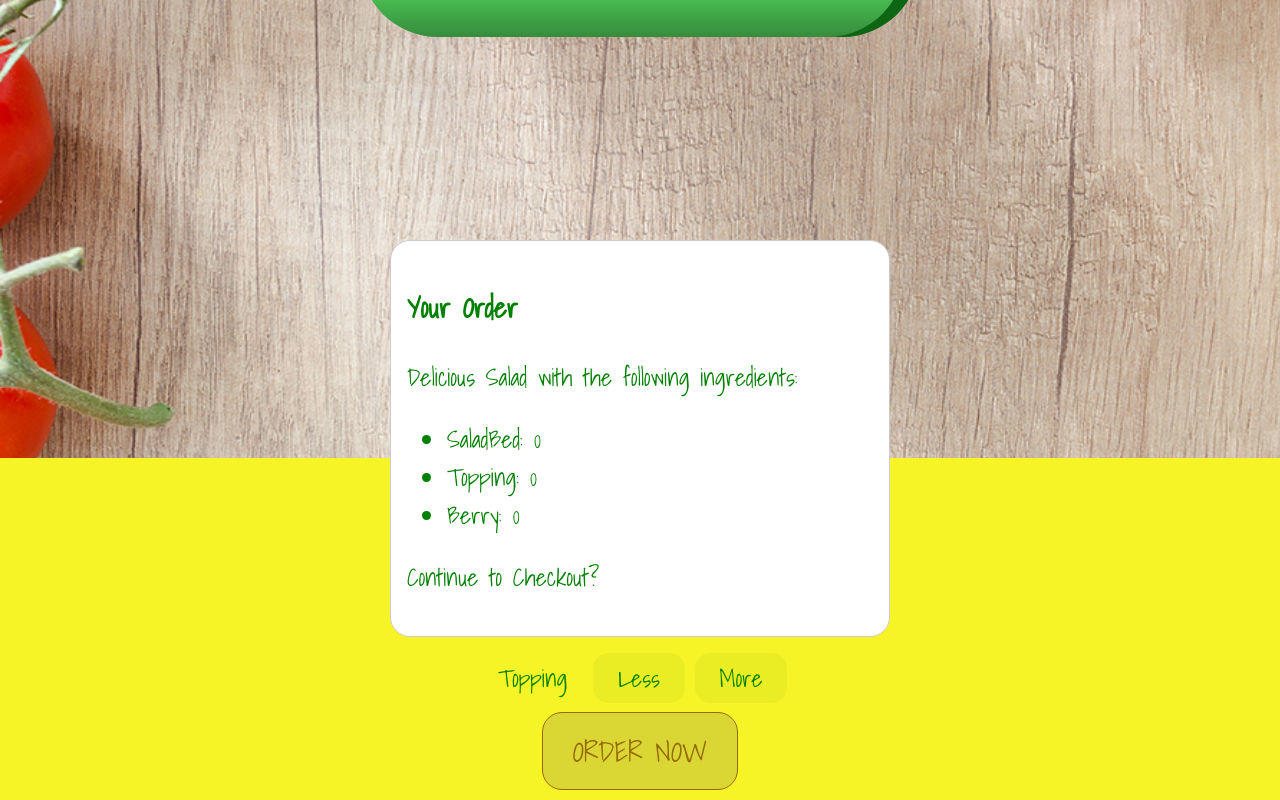
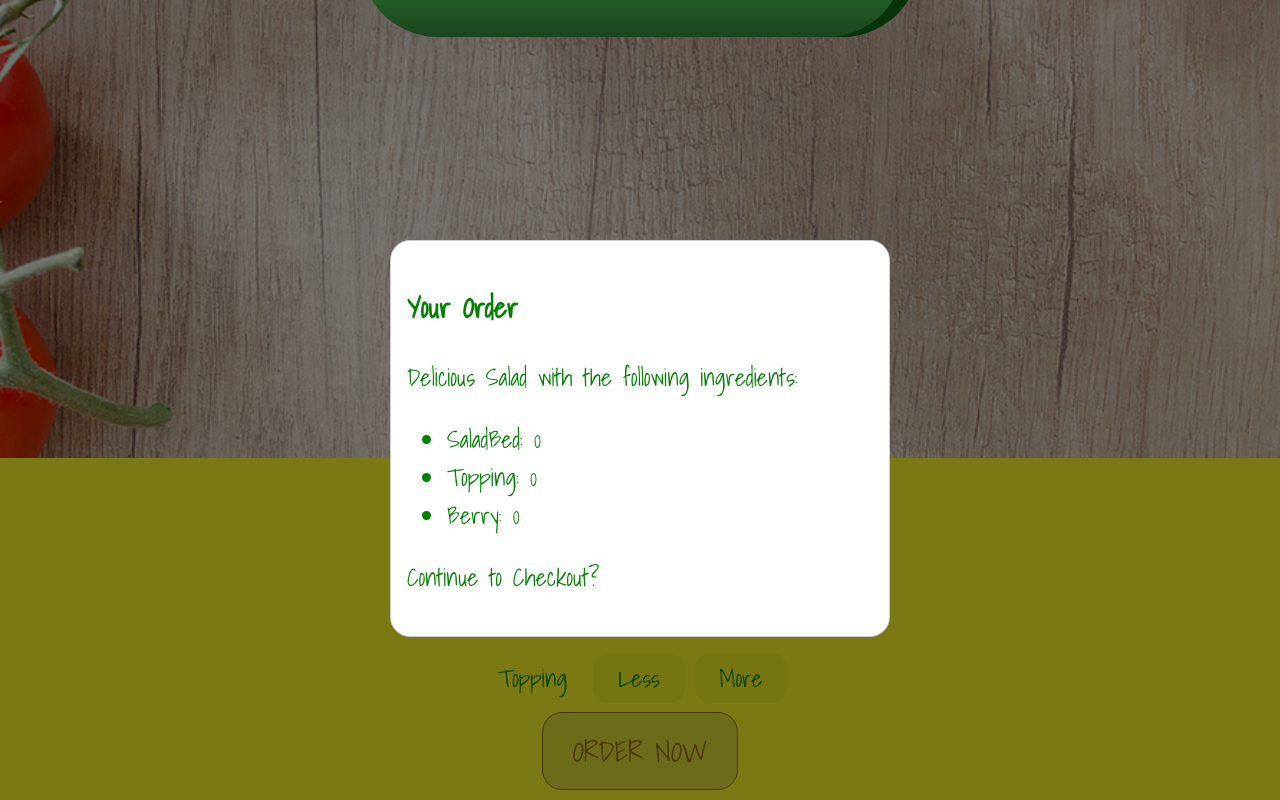
Before and after one commit to Loratadin/skinny-salad, a React (Create React App) app: page / in a window 1280 px wide. Both pictures are taken after a click on the link "ORDER NOW". Shown: the part 205-1005 px from the top of the page. Built offline with nearby package versions, Linux system fonts and the light colour scheme.

Commit message:
Add Backdrop to the Modal

```diff
--- a/src/components/UI/Backdrop/Backdrop.js
+++ b/src/components/UI/Backdrop/Backdrop.js
@@ -1,8 +1,6 @@
-import React from 'react';
-import { Backdrop } from './Backdrop.style';
+import React from "react";
+import { Backdrop } from "./Backdrop.style";
 
-const backdrop = (props) => (
- props.show ? <Backdrop></Backdrop> : null
-);
+const backdrop = props => (props.show ? <Backdrop /> : null);
 
 export default backdrop;
--- a/src/components/UI/Modal/Modal.js
+++ b/src/components/UI/Modal/Modal.js
@@ -1,13 +1,20 @@
-import React from 'react';
-import { Modal } from './Modal.style';
+import React from "react";
+import { Modal } from "./Modal.style";
+import Aux from "../../../hoc/Aux";
+import Backdrop from '../Backdrop/Backdrop';
 
-const modal = (props) => (
- <Modal style={{
-  transform: props.show ? 'translateY(0)' : 'translateY(-100vh)',
-  opacity: props.show ? '1' : '0',
- }}>
-  {props.children}
- </Modal>
+const modal = props => (
+  <Aux>
+	  <Backdrop show={props.show}/>
+    <Modal
+      style={{
+        transform: props.show ? "translateY(0)" : "translateY(-100vh)",
+        opacity: props.show ? "1" : "0"
+      }}
+    >
+      {props.children}
+    </Modal>
+  </Aux>
 );
 
 export default modal;
```
